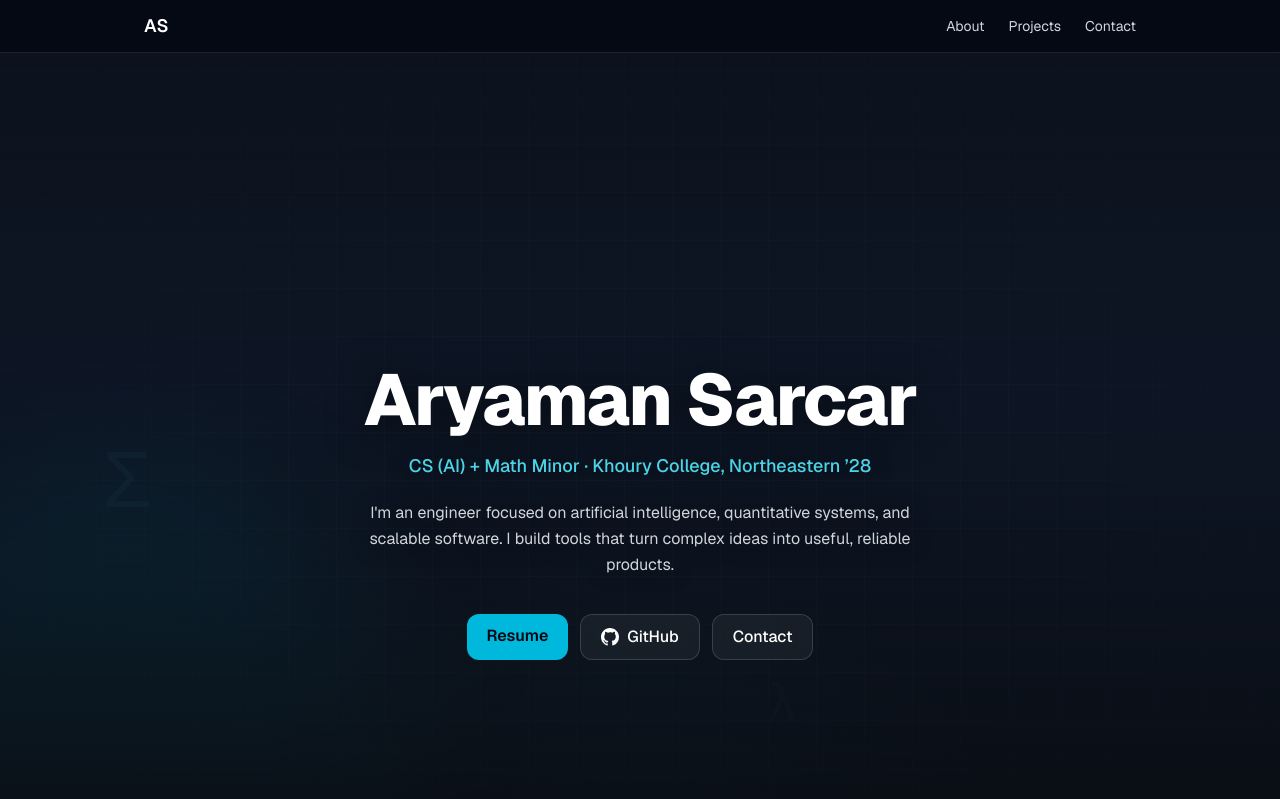
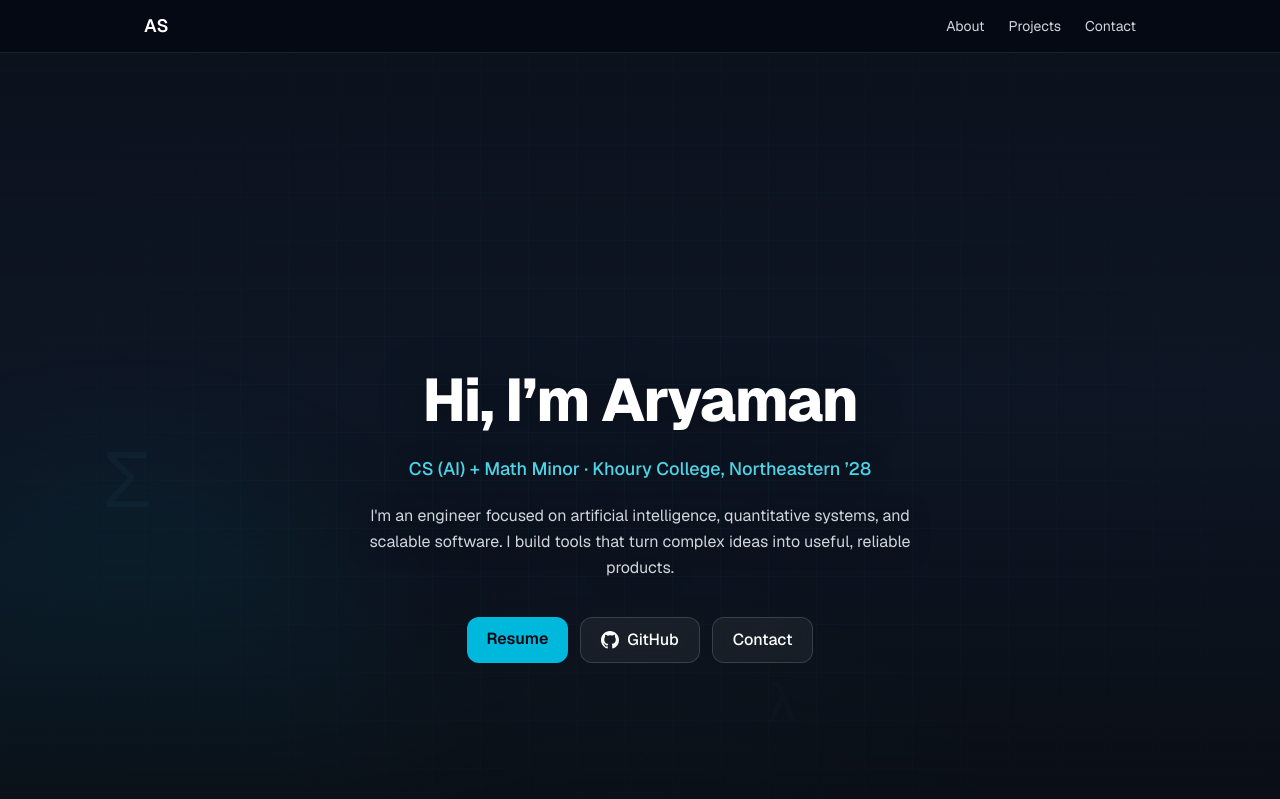
Before and after one commit to Aryaman124/my_portfolio, a Next.js app: page / in a window 1280 px wide. Shown: the top 799 px of the page. Built offline with nearby package versions, Linux system fonts and the light colour scheme.

Commit message:
name change

```diff
--- a/app/components/Hero.tsx
+++ b/app/components/Hero.tsx
@@ -1,6 +1,7 @@
 "use client";
 import { motion } from "framer-motion";
 import SplineRobot from "./SplineRobot";
+import RotatingGreeting from "./RotatingGreeting";
 
 // Single shared fade-up so the whole hero rises in one calm, staggered motion.
 const fadeUp = {
@@ -41,15 +42,15 @@ export default function Hero() {
       {/* Content — pointer-events-none lets the cursor reach the robot through
           the text; interactive elements re-enable pointer events individually */}
       <div className="pointer-events-none relative z-10 flex flex-col items-center translate-y-[14vh]">
-        {/* Name — largest, the focal point */}
+        {/* Rotating multilingual greeting — the focal point */}
         <motion.h1
           variants={fadeUp}
           custom={1}
           initial="hidden"
           animate="show"
-          className="text-5xl md:text-7xl font-extrabold tracking-tight text-white drop-shadow-[0_2px_20px_rgba(0,0,0,0.6)]"
+          className="flex min-h-[1.3em] items-center justify-center text-center text-4xl sm:text-5xl md:text-6xl font-extrabold tracking-tight text-white drop-shadow-[0_2px_20px_rgba(0,0,0,0.6)]"
         >
-          Aryaman Sarcar
+          <RotatingGreeting />
         </motion.h1>
 
         {/* Tagline — one tight credential line */}
--- /dev/null
+++ b/app/components/RotatingGreeting.tsx
@@ -0,0 +1,45 @@
+"use client";
+import { useEffect, useState } from "react";
+import { AnimatePresence, motion } from "framer-motion";
+
+// "Hi, I'm Aryaman" across languages — the name stays, the greeting rotates.
+const GREETINGS = [
+  "Hi, I’m Aryaman",
+  "नमस्ते, मैं Aryaman हूँ",
+  "Hola, soy Aryaman",
+  "Bonjour, je suis Aryaman",
+  "Hallo, ich bin Aryaman",
+  "こんにちは、Aryaman です",
+  "你好，我是 Aryaman",
+  "Ciao, sono Aryaman",
+  "Olá, sou o Aryaman",
+  "안녕하세요, 저는 Aryaman입니다",
+  "Привет, я Aryaman",
+];
+
+export default function RotatingGreeting({ className = "" }: { className?: string }) {
+  const [i, setI] = useState(0);
+
+  useEffect(() => {
+    if (window.matchMedia("(prefers-reduced-motion: reduce)").matches) return;
+    const id = setInterval(() => setI((p) => (p + 1) % GREETINGS.length), 2600);
+    return () => clearInterval(id);
+  }, []);
+
+  return (
+    <span className={`inline-block ${className}`}>
+      <AnimatePresence mode="wait">
+        <motion.span
+          key={i}
+          initial={{ opacity: 0, y: 16 }}
+          animate={{ opacity: 1, y: 0 }}
+          exit={{ opacity: 0, y: -16 }}
+          transition={{ duration: 0.4, ease: "easeOut" }}
+          className="inline-block"
+        >
+          {GREETINGS[i]}
+        </motion.span>
+      </AnimatePresence>
+    </span>
+  );
+}
```
